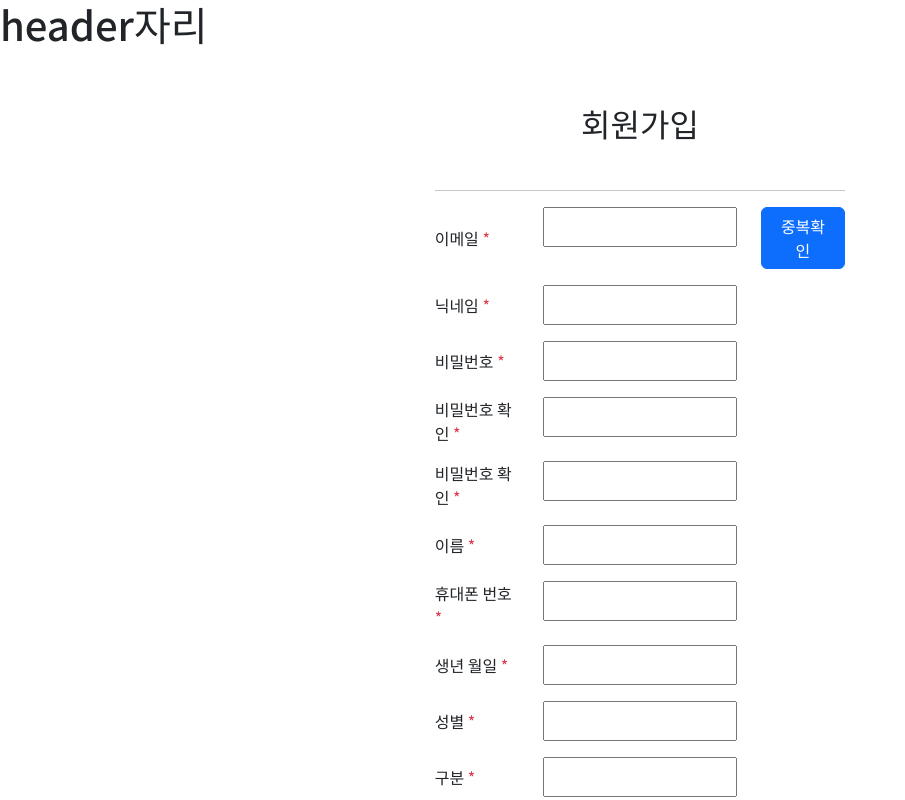
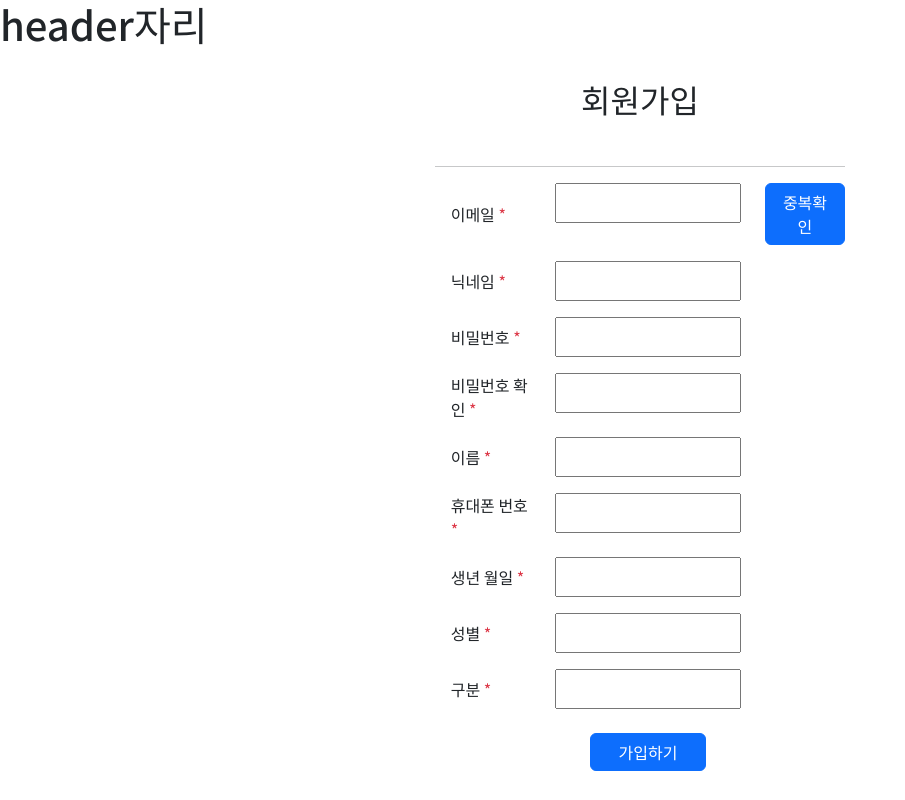
Before and after one commit to kimch321/project_admin, a React (Create React App) app: page /join in a window 1280 px wide. Shown: the top 800 px of the page, without its empty margins (0-905 px from the left). Built offline with nearby package versions, Linux system fonts and the light colour scheme.

Commit message:
Join 페이지 콘테이너 제작 및 디자인 연구중..

```diff
--- /dev/null
+++ b/src/pages/front/pages/Join.css
@@ -0,0 +1,4 @@
+.joinContainer
+{
+
+}
--- a/src/pages/front/pages/Join.jsx
+++ b/src/pages/front/pages/Join.jsx
@@ -1,14 +1,16 @@
 import React from 'react';
 import {Button, Col, Row} from "react-bootstrap";
+import "./Join.css"
 
 
 export default function Join () {
     return (
         <div className="registerMain">
             <Row>
-                <Col className={"offset-4 col-4 mt-5"}>
+                <Col className={"offset-lg-4 col-lg-4 pt-4 joinContainer"}>
                     <h2 className={"text-center mb-5"}>회원가입</h2>
                     <hr />
+                    <div id="joinForm" className="ps-3">
                         <Row className={"mb-3"}>
                             <Col className={"col-3 align-self-center"}>
                                 <p style={{margin:"0"}}>이메일 <span className={"text-danger"}>*</span></p>
@@ -31,14 +33,6 @@ export default function Join () {
                         <Row className={"mb-3"}>
                             <Col className={"col-3 align-self-center"}>
                                 <p style={{margin:"0"}}>비밀번호 <span className={"text-danger"}>*</span></p>
-                        </Col>
-                        <Col className={"col-6"}>
-                            <input type="text" style={{width:"100%",height:"40px"}} />
-                        </Col>
-                    </Row>
-                    <Row className={"mb-3"}>
-                        <Col className={"col-3 align-self-center"}>
-                            <p style={{margin:"0"}}>비밀번호 확인 <span className={"text-danger"}>*</span></p>
                             </Col>
                             <Col className={"col-6"}>
                                 <input type="text" style={{width:"100%",height:"40px"}} />
@@ -84,7 +78,7 @@ export default function Join () {
                                 <input type="text" style={{width:"100%",height:"40px"}} />
                             </Col>
                         </Row>
-                    <Row className={"mb-5"}>
+                        <Row className={"mb-4"}>
                             <Col className={"col-3 align-self-center"}>
                                 <p style={{margin:"0"}}>구분 <span className={"text-danger"}>*</span></p>
                             </Col>
@@ -97,7 +91,7 @@ export default function Join () {
                                 <Button style={{width:"100%"}}>가입하기</Button>
                             </Col>
                         </Row>
-
+                    </div>
 
                 </Col>
             </Row>
```
Lines whose indentation alone changed are shown as unchanged.
